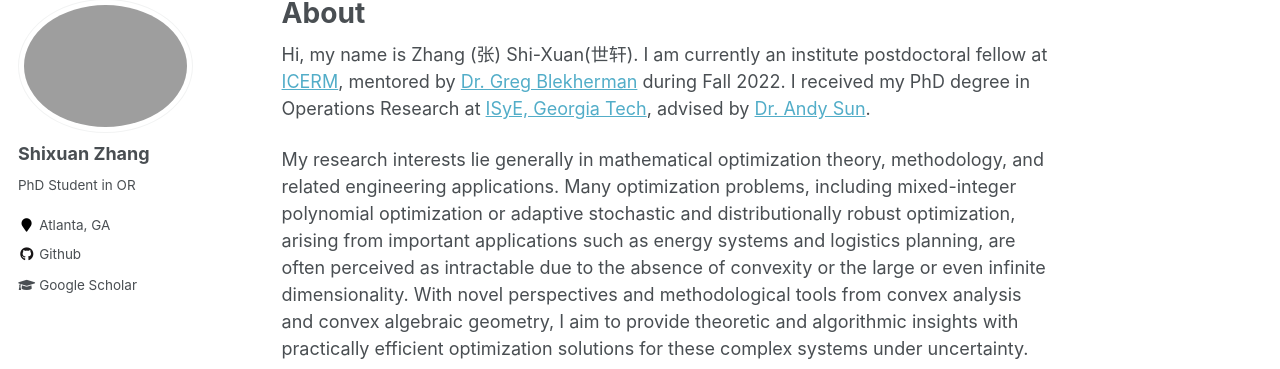
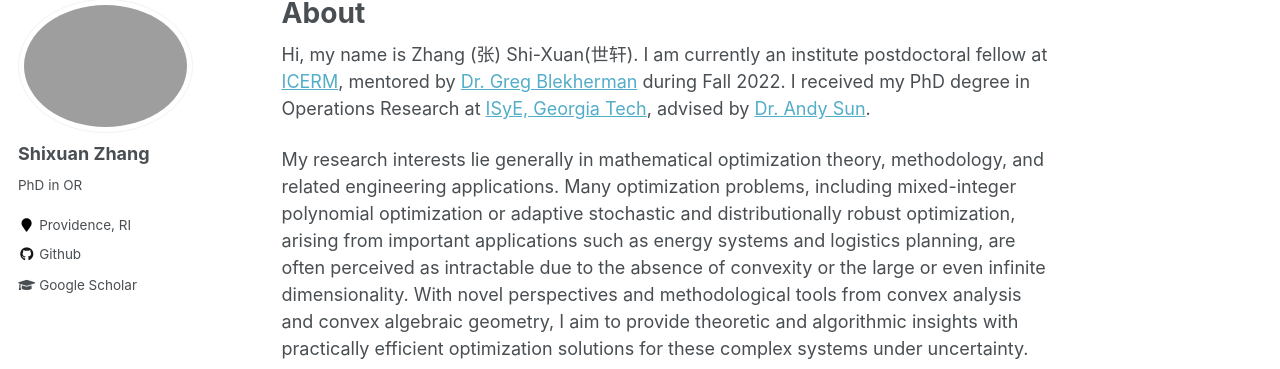
Before and after one commit to shixuan-zhang/shixuan-zhang.github.io, a Jekyll site: the page built from _pages/about.md, in a window 1280 px wide. Shown: the part 119-488 px from the top of the page. Built offline with Jekyll 4.4.1, drawn with Linux system fonts in a browser that asks for light colours.

```diff
--- a/_config.yml
+++ b/_config.yml
@@ -83,8 +83,8 @@ analytics:
 author:
   name             : "Shixuan Zhang"
   avatar           : "profile.png"
-  bio              : "PhD Student in OR"
-  location         : "Atlanta, GA"
+  bio              : "PhD in OR"
+  location         : "Providence, RI"
   employer         :
   pubmed           : # "https://www.ncbi.nlm.nih.gov/pubmed/?term=john+snow"
   googlescholar    : "https://scholar.google.com/citations?user=vB2CuaYAAAAJ&hl=en"
--- a/_pages/about.md
+++ b/_pages/about.md
@@ -18,5 +18,5 @@ Many optimization problems, including mixed-integer polynomial optimization or a
 With novel perspectives and methodological tools from convex analysis and convex algebraic geometry, I aim to provide theoretic and algorithmic insights with practically efficient optimization solutions for these complex systems under uncertainty.
 
 
-My CV can be downloaded [here](files/shixuan_CV.pdf).
+My CV can be downloaded [here](files/CV_shixuan.pdf).
 *I am currently looking for positions in OR/Math/IE/EE and related fields.*
```
Also changed, not shown: 2 other files.
